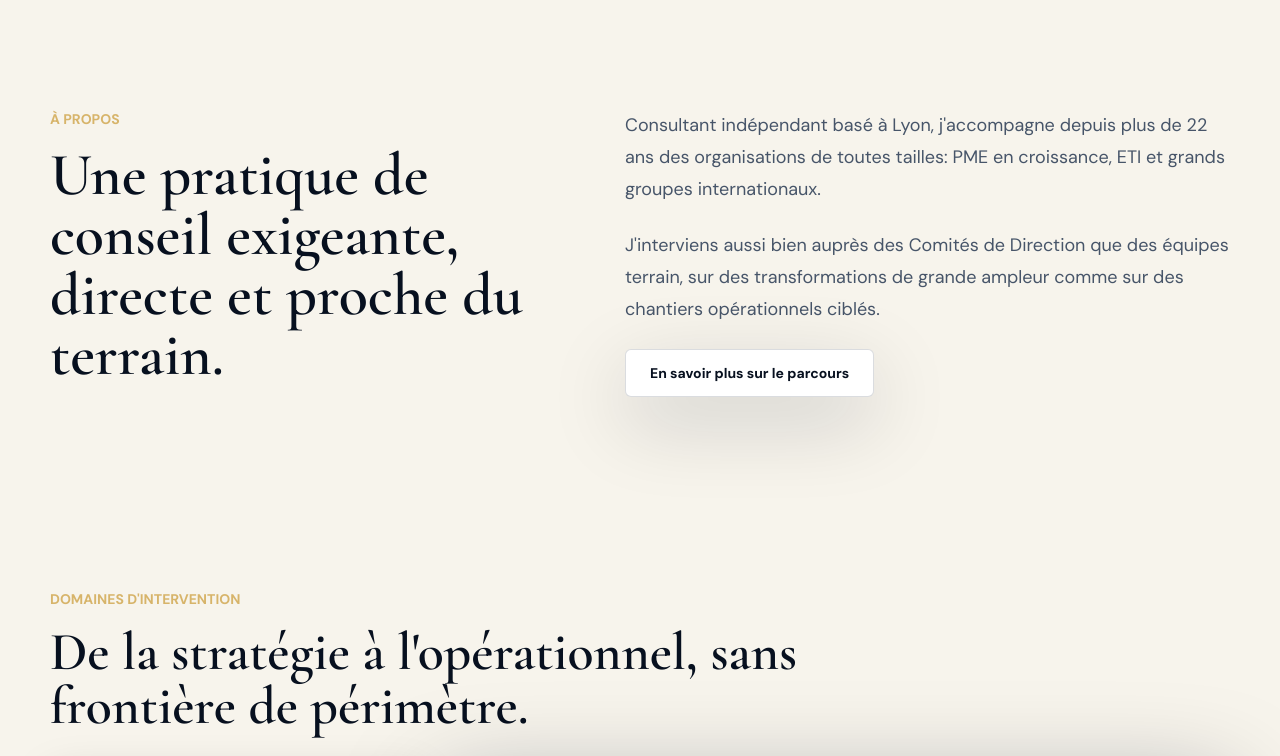
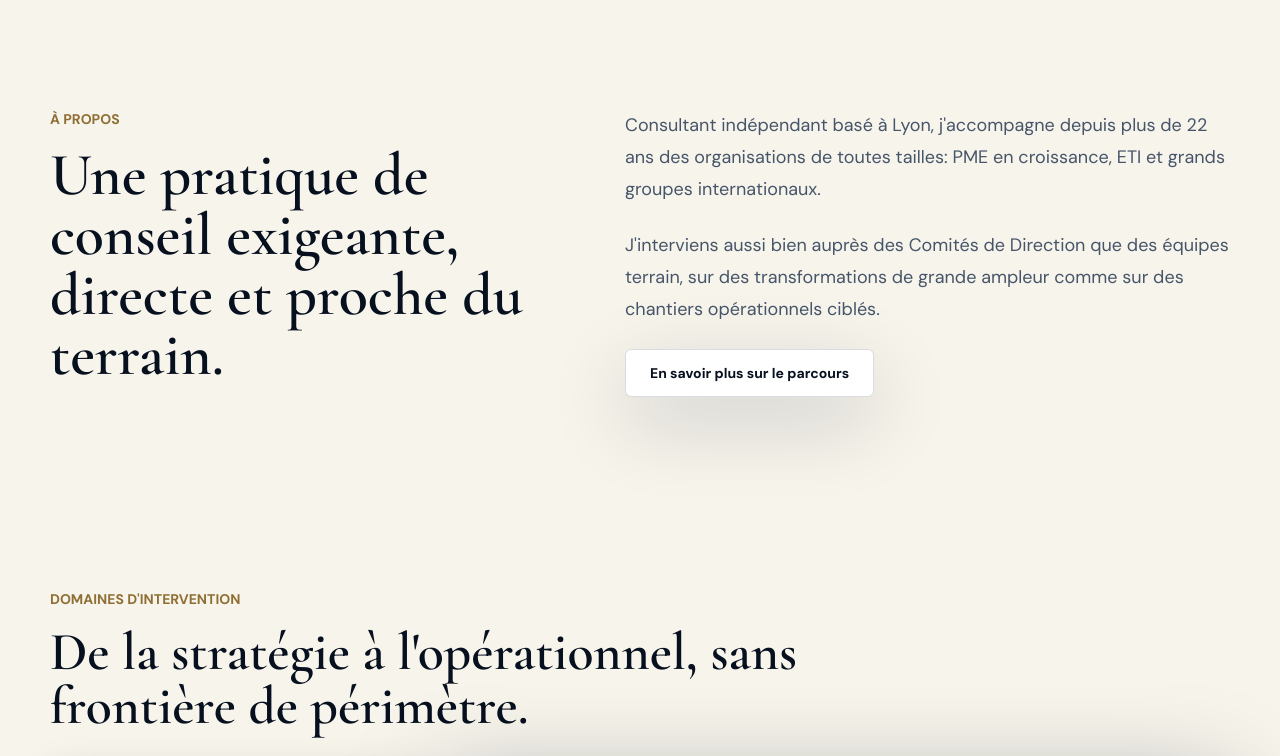
Before and after one commit to MorningStar3600/JGMA, a website built with Vite: page index.html in a window 1280 px wide. Shown: the part 861-1617 px from the top of the page. Built offline with nearby package versions, Linux system fonts and the light colour scheme.

Commit message:
Increase light-section eyebrow contrast

```diff
--- a/src/main.js
+++ b/src/main.js
@@ -130,7 +130,7 @@ function render() {
 
       <section class="site-shell grid gap-12 py-20 md:grid-cols-[0.9fr_1.1fr] md:gap-20 md:py-28" data-section>
         <div class="reveal">
-          <p class="eyebrow">${content.about.eyebrow}</p>
+          <p class="eyebrow eyebrow-on-light">${content.about.eyebrow}</p>
           <h2 class="display-title text-5xl text-navy-950 md:text-6xl">${content.about.title}</h2>
         </div>
         <div class="reveal space-y-6 text-lg leading-8 text-slate-600" style="--reveal-delay: 120ms">
@@ -141,7 +141,7 @@ function render() {
 
       <section class="site-shell py-16 md:py-20" id="offre" data-section>
         <div class="reveal max-w-3xl">
-          <p class="eyebrow">${content.offer.eyebrow}</p>
+          <p class="eyebrow eyebrow-on-light">${content.offer.eyebrow}</p>
           <h2 class="display-title text-5xl text-navy-950 md:text-[3.35rem]">${content.offer.title}</h2>
         </div>
         <div class="mt-7 grid gap-5 lg:grid-cols-[370px_1fr]">
@@ -193,7 +193,7 @@ function render() {
 
       <section class="site-shell py-20 md:py-28" id="references" data-section>
         <div class="reveal max-w-3xl">
-          <p class="eyebrow">${content.referencesSection.eyebrow}</p>
+          <p class="eyebrow eyebrow-on-light">${content.referencesSection.eyebrow}</p>
           <h2 class="display-title text-5xl text-navy-950 md:text-6xl">${content.referencesSection.title}</h2>
           <p class="mt-6 text-lg leading-8 text-slate-600">${content.referencesSection.intro}</p>
         </div>
@@ -220,7 +220,7 @@ function render() {
           </div>
         </aside>
         <div class="reveal" style="--reveal-delay: 120ms">
-          <p class="eyebrow">${content.profile.eyebrow}</p>
+          <p class="eyebrow eyebrow-on-light">${content.profile.eyebrow}</p>
           <h2 class="display-title text-5xl text-navy-950 md:text-6xl">${content.profile.title}</h2>
           <p class="mt-7 text-lg leading-8 text-slate-600">${content.profile.paragraphs[0]}</p>
           <p class="mt-7 border-l-4 border-gold-500 bg-white p-5 text-slate-700 shadow-[0_10px_26px_rgba(7,16,31,0.06)]">${content.profile.paragraphs[1]}</p>
--- a/src/styles.css
+++ b/src/styles.css
@@ -80,6 +80,10 @@
 
   .eyebrow {
     @apply mb-4 text-sm font-bold uppercase text-gold-500;
+  }
+
+  .eyebrow-on-light {
+    @apply text-gold-700;
   }
 
   .display-title {
```
